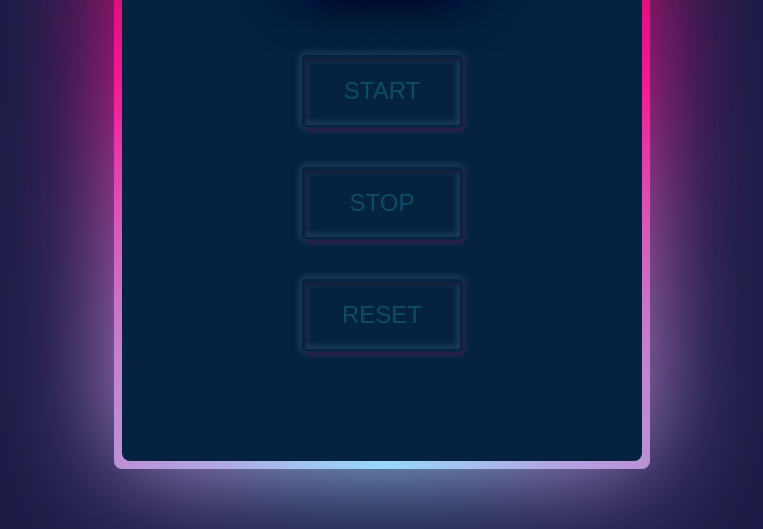
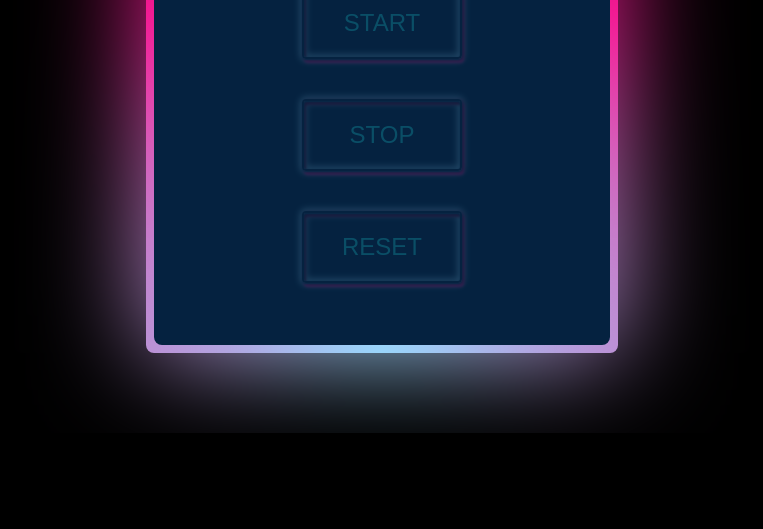
Before and after one commit to himanshuc96/Stopwatch-Visionary-Challenge, a plain HTML site: page index.html in a window 1280 px wide. Shown: the part 367-896 px from the top of the page, without its empty margins (258-1021 px from the left). After the commit the page ends 800 px from the top, so only its background shows below. Drawn offline with Linux system fonts and the light colour scheme.

Commit message:
Update styles.css

```diff
--- a/styles.css
+++ b/styles.css
@@ -15,11 +15,9 @@
 body {
   background: black;
   background-size: 400% 400%;
-  animation: gradient 10s ease infinite;
   display: flex;
   justify-content: center;
   align-items: center;
-  height: 110vh;
 }
 
 p {
@@ -57,7 +55,7 @@ button {
 }
 
 .card {
-  height: 90vh;
+  height: 78vh;
   aspect-ratio: 1 / 1.5;
   background: var(--clr-1);
   border-radius: 0.5rem;
@@ -67,6 +65,7 @@ button {
   flex-direction: column;
   position: relative;
   padding: 20px;
+  margin: 40px;
 }
 
 .card::before,
```
